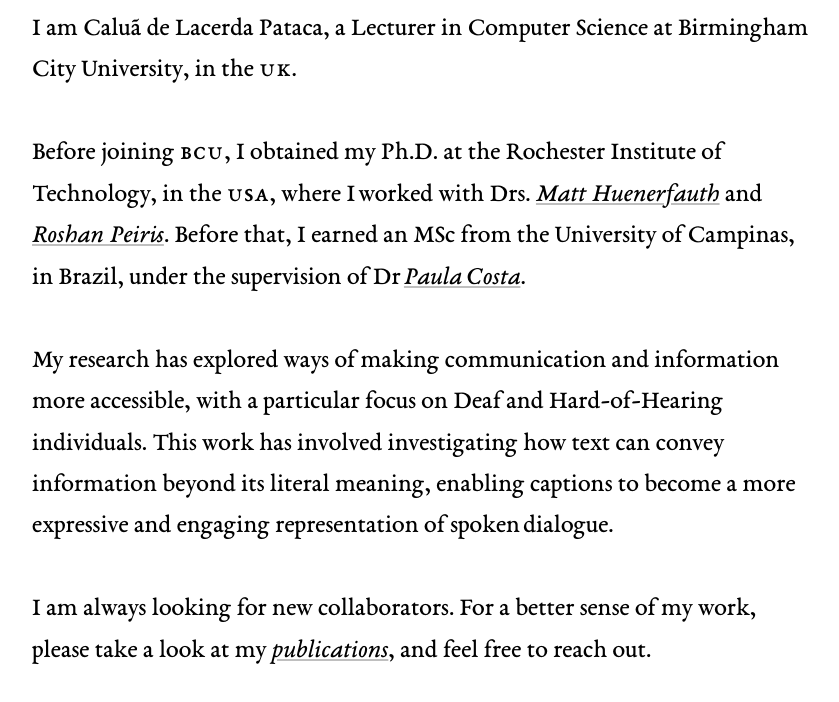
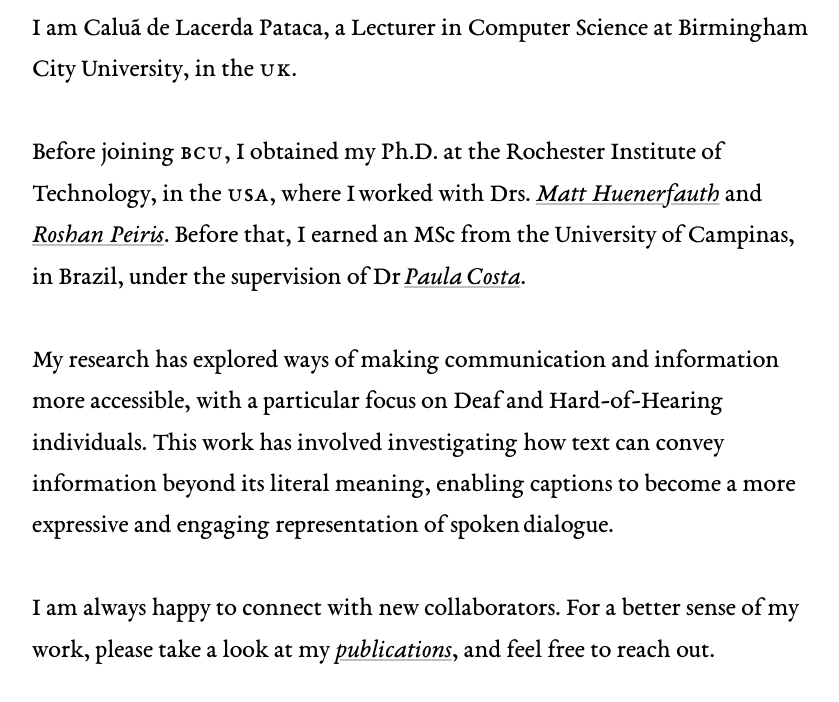
Before and after one commit to caluap/caluap.github.io, a plain HTML site: page index.html in a window 1280 px wide. Shown: the part 110-812 px from the top of the page, without its empty margins (24-863 px from the left). Drawn offline with Linux system fonts and the light colour scheme.

Commit message:
Update collaboration invitation wording

```diff
--- a/index.html
+++ b/index.html
@@ -81,7 +81,7 @@
       </p>
 
       <p>
-        I am always looking for new collaborators. For a better sense of my
+        I am always happy to connect with new collaborators. For a better sense of my
         work, please take a look at my
         <a href="./publications.html">publications</a>, and feel free to reach
         out.
```
